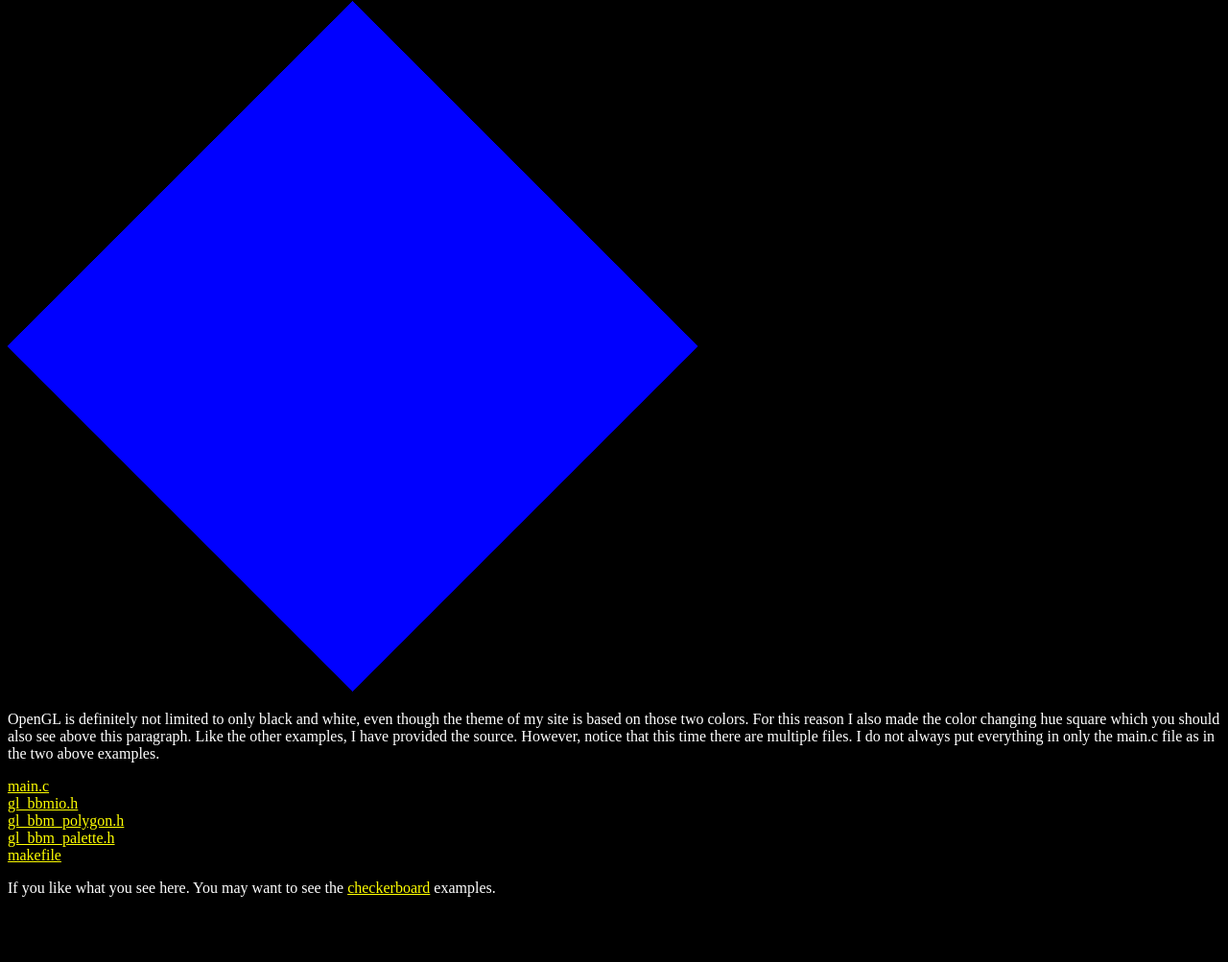
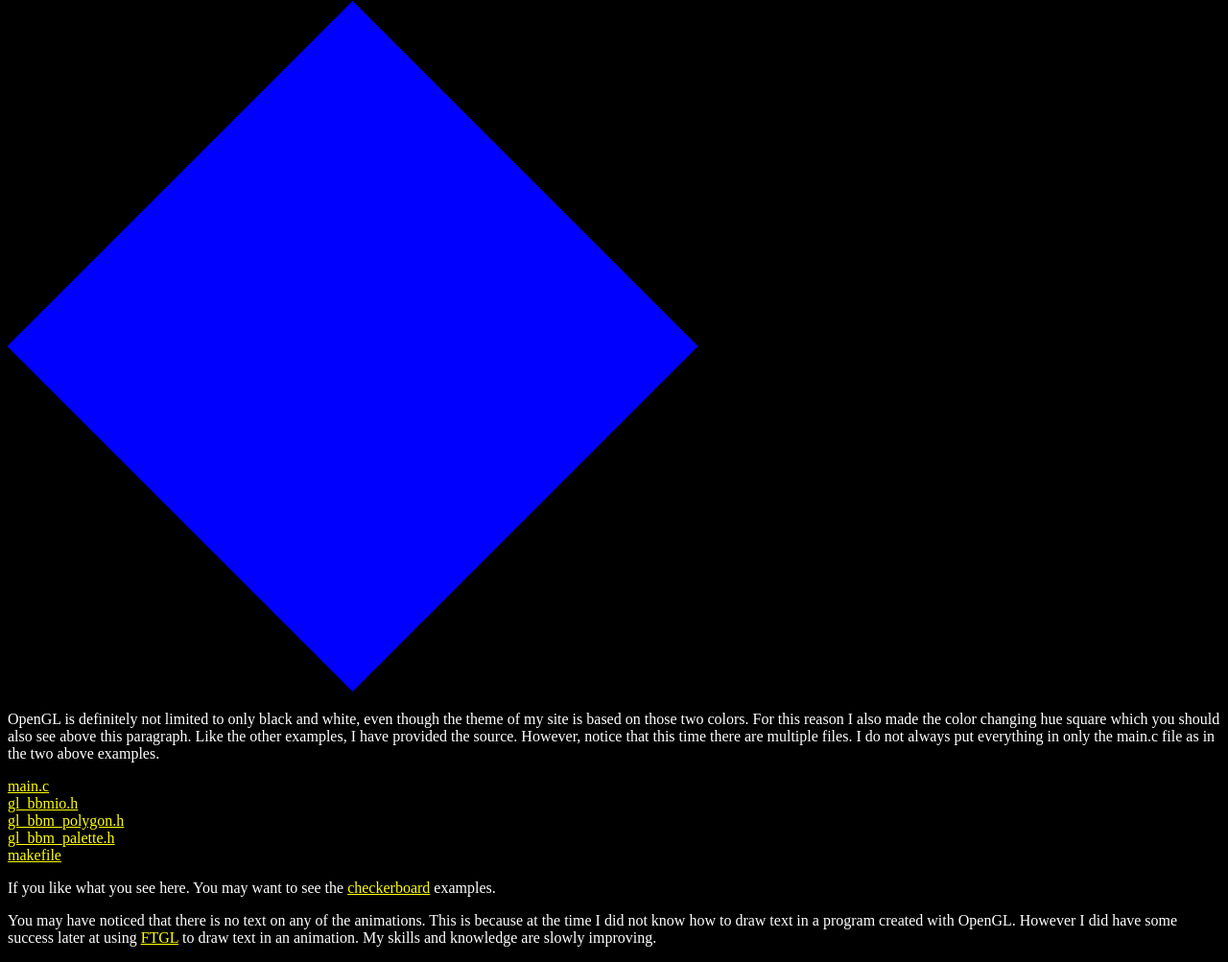
Before and after one commit to chastitywhiterose/chastitywhiterose.github.io, a plain HTML site: page opengl/opengl.html in a window 1280 px wide. Shown: the part 2033-3036 px from the top of the page at 96% size. Before the commit the page ends 2984 px from the top, so only its background shows below. Drawn offline with Linux system fonts and the light colour scheme.

Commit message:
Add files via upload

```diff
--- a/opengl/opengl.html
+++ b/opengl/opengl.html
@@ -2,7 +2,7 @@
 <html>
 <head>
 <meta charset="UTF-8">
-<title>Chastity's OpenGL</title>
+<title>Chastity's OpenGL Programming</title>
 
 <link rel="stylesheet" href="../chastity.css">
 
@@ -76,6 +76,11 @@ If you like what you see here. You may want to see the
 examples.
 </p>
 
+<p>
+You may have noticed that there is no text on any of the animations. This is because at the time I did not know how to draw text in a program created with OpenGL. However I did have some success later at using
+<a href="./ftgl/ftgl.html">FTGL</a> to draw text in an animation. My skills and knowledge are slowly improving.
+</p>
+
 </body>
 </html>
 
```
